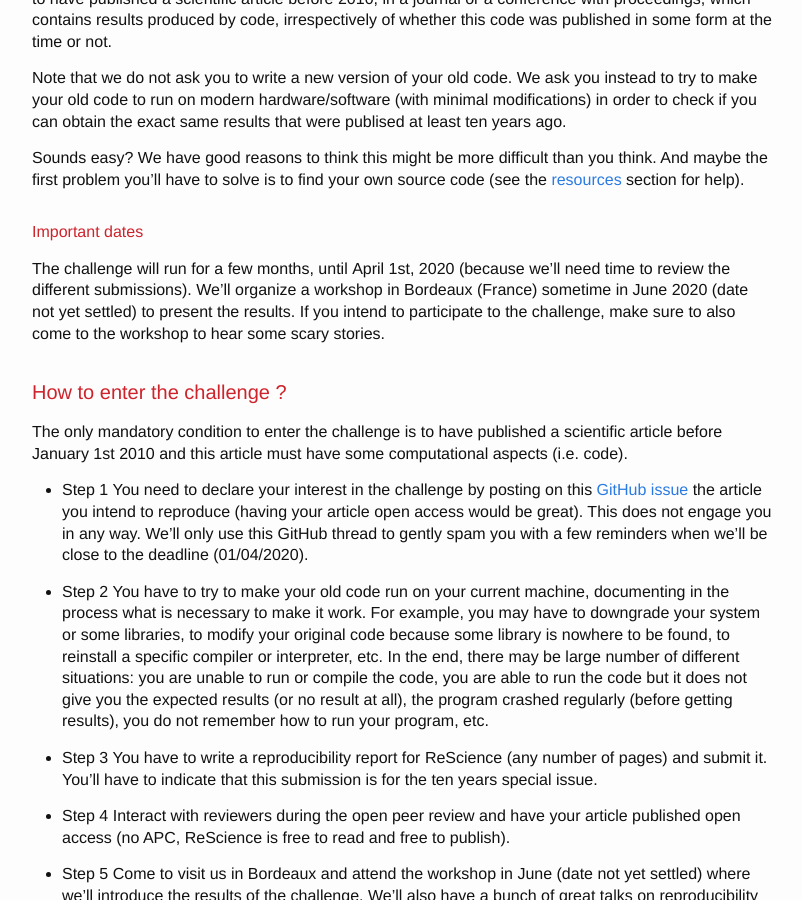
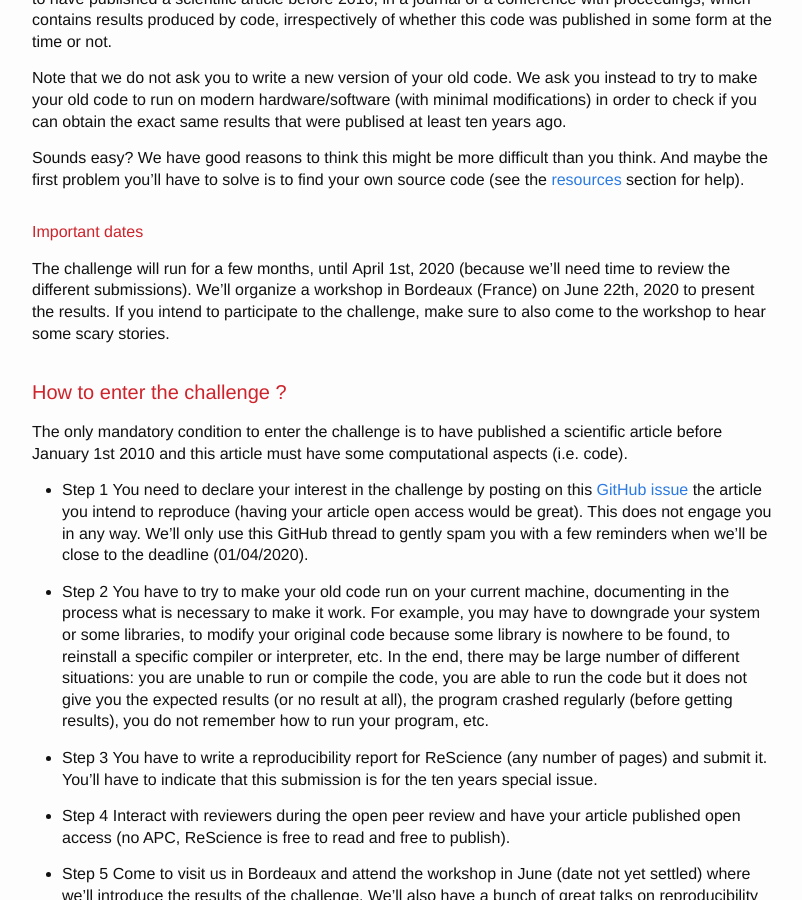
Before and after one commit to ReScience/rescience.github.io, a Jekyll site: the page built from ten-years.md, in a window 1280 px wide and 900 px high, scrolled down 797 px. Shown: the whole window, without its empty margins (238-1040 px from the left). Built offline with Jekyll 4.4.1, drawn with Linux system fonts in a browser that asks for light colours.

Commit message:
Added the date of the workshop

```diff
--- a/ten-years.md
+++ b/ten-years.md
@@ -35,9 +35,9 @@ code (see the [resources](#resources) section for help).
 
 The challenge will run for a few months, until **April 1st, 2020** (because
 we'll need time to review the different submissions). We'll organize a workshop
-in Bordeaux (France) sometime in **June 2020** (date not yet settled) to
-present the results. If you intend to participate to the challenge, make sure
-to also come to the workshop to hear some scary stories.
+in Bordeaux (France) on **June 22th, 2020** to present the results. If you
+intend to participate to the challenge, make sure to also come to the workshop
+to hear some scary stories.
 
 ## How to enter the challenge ?
 
```
Also changed, not shown: 2 other files.
